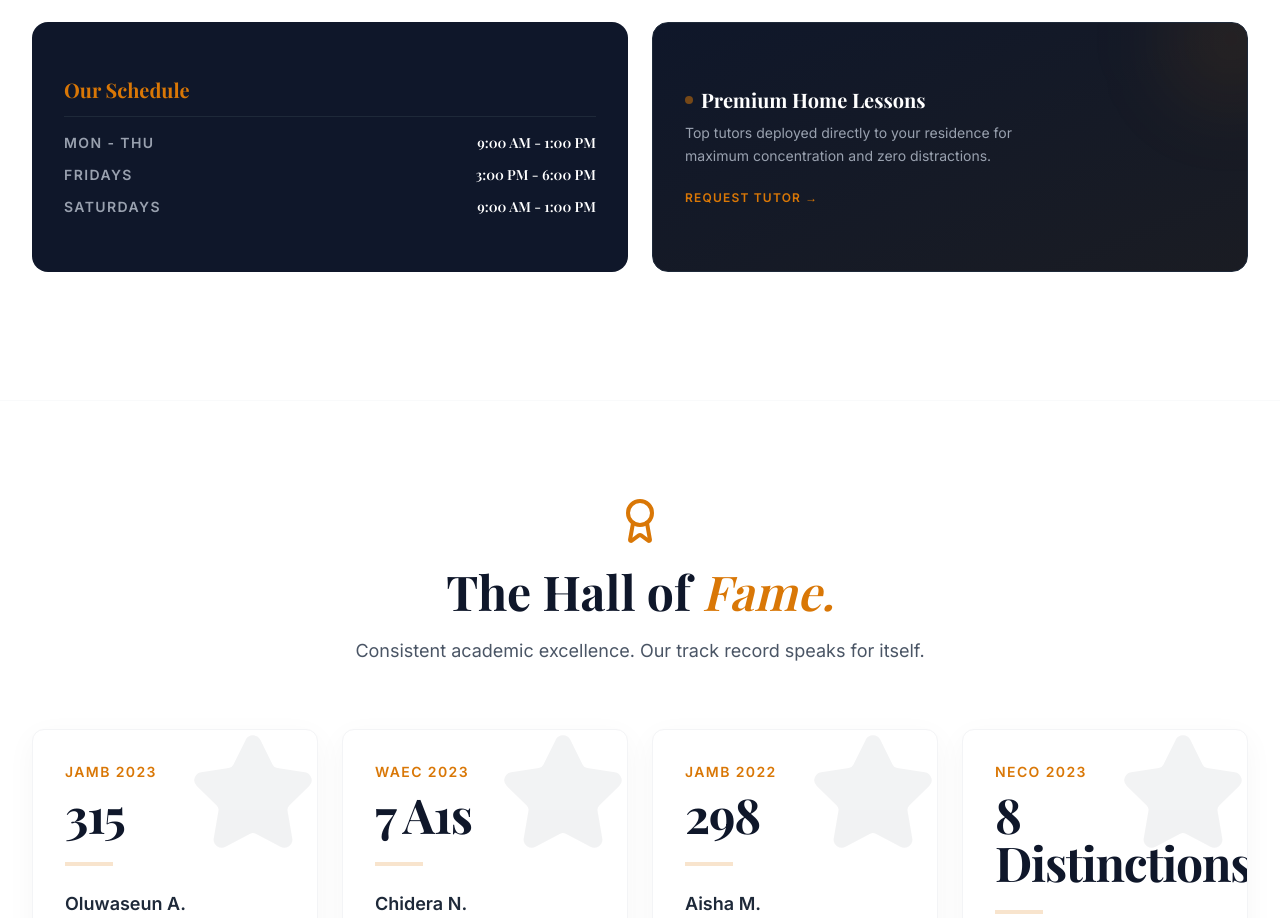
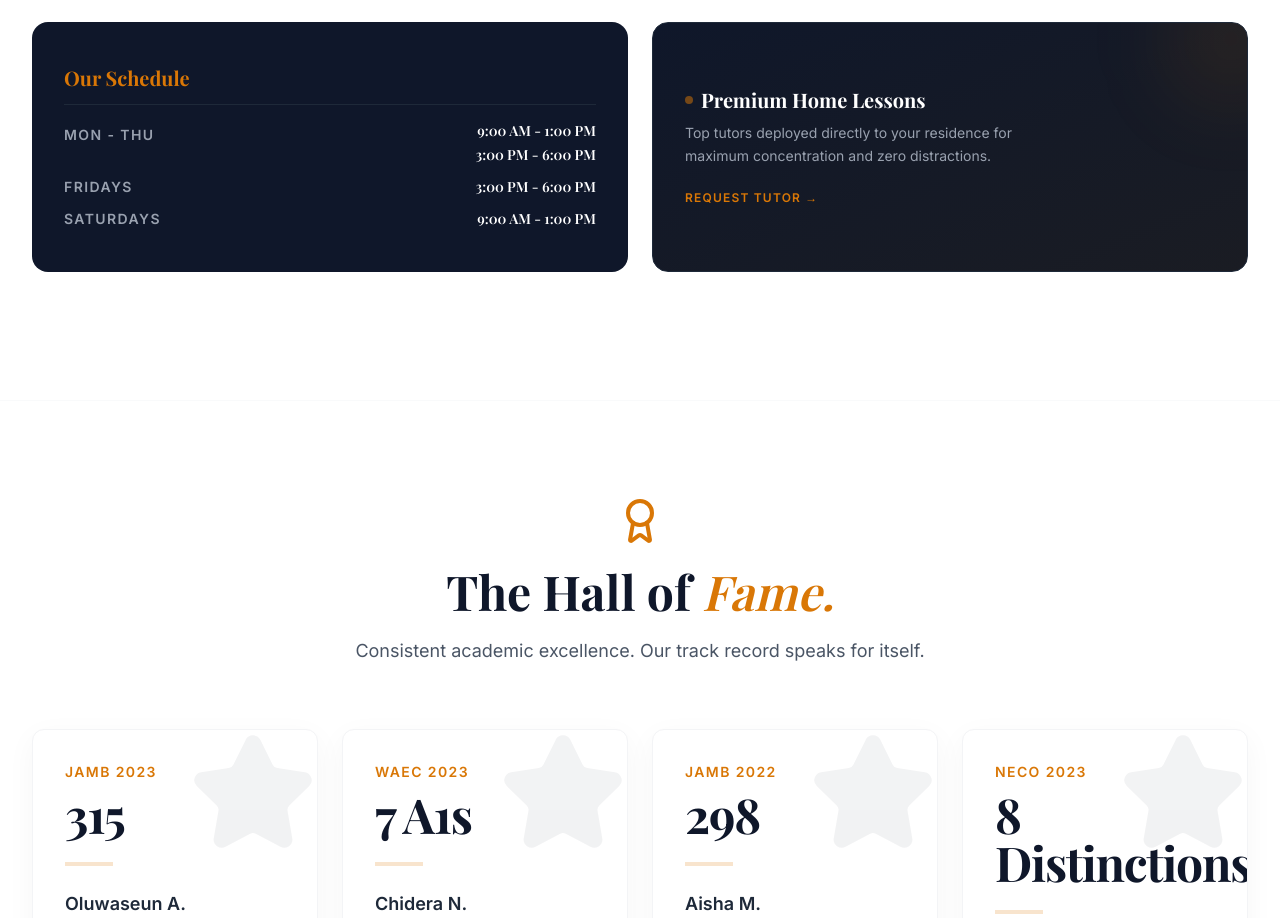
Before and after one commit to DavidDeez/peculiar_treasure_academy, a React (Vite) app: page / in a window 1280 px wide. Shown: the part 4525-5443 px from the top of the page. Built offline with nearby package versions, Linux system fonts and the light colour scheme; a web font is replaced by a local one.

Commit message:
Update Mon-Thu schedule to include 3:00 PM to 6:00 PM session

```diff
--- a/src/components/Features.tsx
+++ b/src/components/Features.tsx
@@ -67,9 +67,12 @@ const Features: React.FC = () => {
           <div className="col-span-2 md:col-span-6 bg-brand-dark p-6 md:p-8 rounded-2xl flex flex-col justify-center">
             <h3 className="text-lg md:text-xl font-bold text-brand-gold mb-4 border-b border-gray-800 pb-3">Our Schedule</h3>
             <ul className="space-y-2 md:space-y-3">
-              <li className="flex justify-between items-center text-xs md:text-sm">
-                <span className="text-gray-400 uppercase tracking-widest font-bold">Mon - Thu</span>
-                <span className="text-white font-serif">9:00 AM - 1:00 PM</span>
+              <li className="flex justify-between items-start text-xs md:text-sm">
+                <span className="text-gray-400 uppercase tracking-widest font-bold mt-1">Mon - Thu</span>
+                <div className="text-right flex flex-col gap-1">
+                  <span className="text-white font-serif">9:00 AM - 1:00 PM</span>
+                  <span className="text-white font-serif">3:00 PM - 6:00 PM</span>
+                </div>
               </li>
               <li className="flex justify-between items-center text-xs md:text-sm">
                 <span className="text-gray-400 uppercase tracking-widest font-bold">Fridays</span>
```
